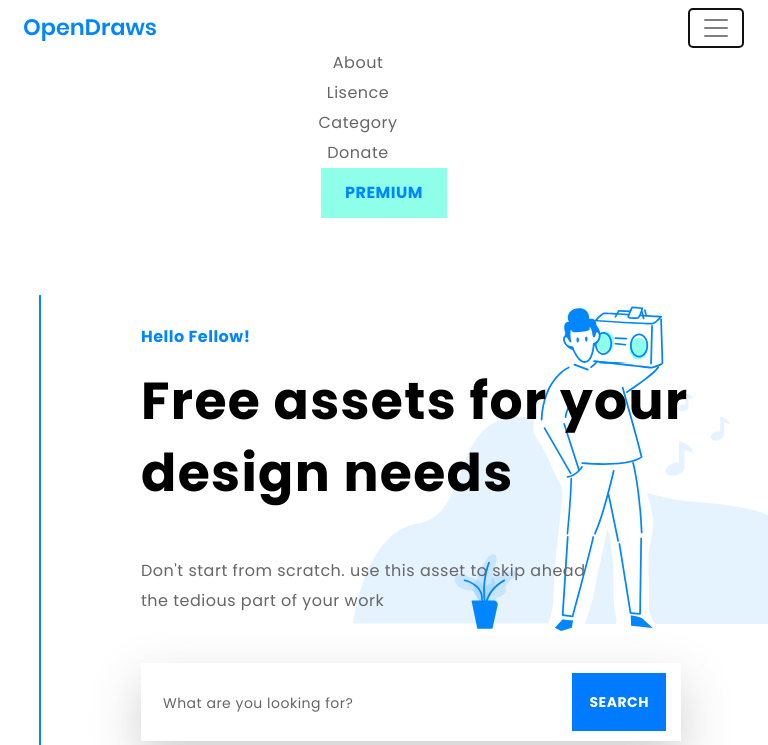
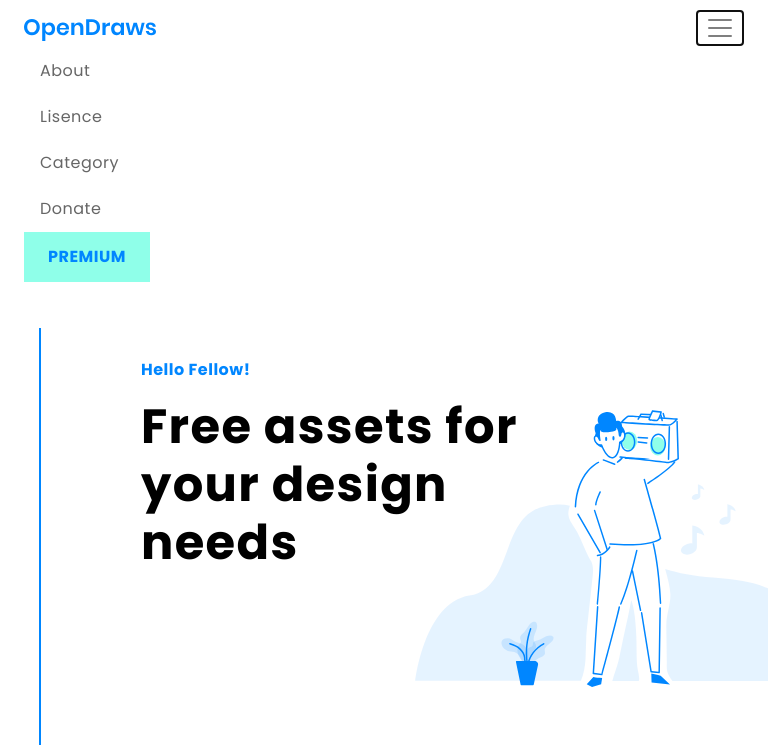
Before and after one commit to AfifRudinAfandi/opendraw, a plain HTML site: page index.html in a window 768 px wide. Both pictures are taken after a click on the button "Toggle navigation". Shown: the top 745 px of the page. Drawn offline with nearby package versions, Linux system fonts and the light colour scheme.

Commit message:
mobile home

```diff
--- a/static/css/mobile.css
+++ b/static/css/mobile.css
@@ -177,6 +177,20 @@
 
 /* Medium devices (landscape tablets, 768px and up) */
 @media (min-width: 768px) and (max-width: 991px) {
+  .navbar-expand-lg .navbar-nav .nav-link {
+    padding: 0.5rem 1rem;
+  }
+  .open-draws-nav .navbar-nav {
+    align-items: flex-start;
+  }
+  .btn-navbar {
+    padding: 0.5rem 1rem;
+  }
+  .navbar-light .navbar-toggler {
+    border-color: rgb(230, 243, 255);
+    border-radius: 0;
+    padding: 2px 8px;
+  }
   /* <<<<------COMING SOON----->>>>>> */
   .coming-soon {
     height: auto;
@@ -220,6 +234,22 @@
     z-index: -10;
     width: 60%;
   }
+  /* <<<<------HOME----->>>>>> */
+  .hero.hero-home {
+    height: auto;
+    margin-bottom: 100px;
+    padding-top: 38px;
+  }
+  .wrapper-body .hero-main-title {
+    max-width: 390px;
+    font-size: 48px;
+    line-height: 58px;
+    margin-bottom: 22vh;
+  }
+  .hero-home-img {
+    top: 15vh;
+    width: 46%;
+  }
 }
 
 /* Large devices (laptops/desktops, 992px and up) */
```
